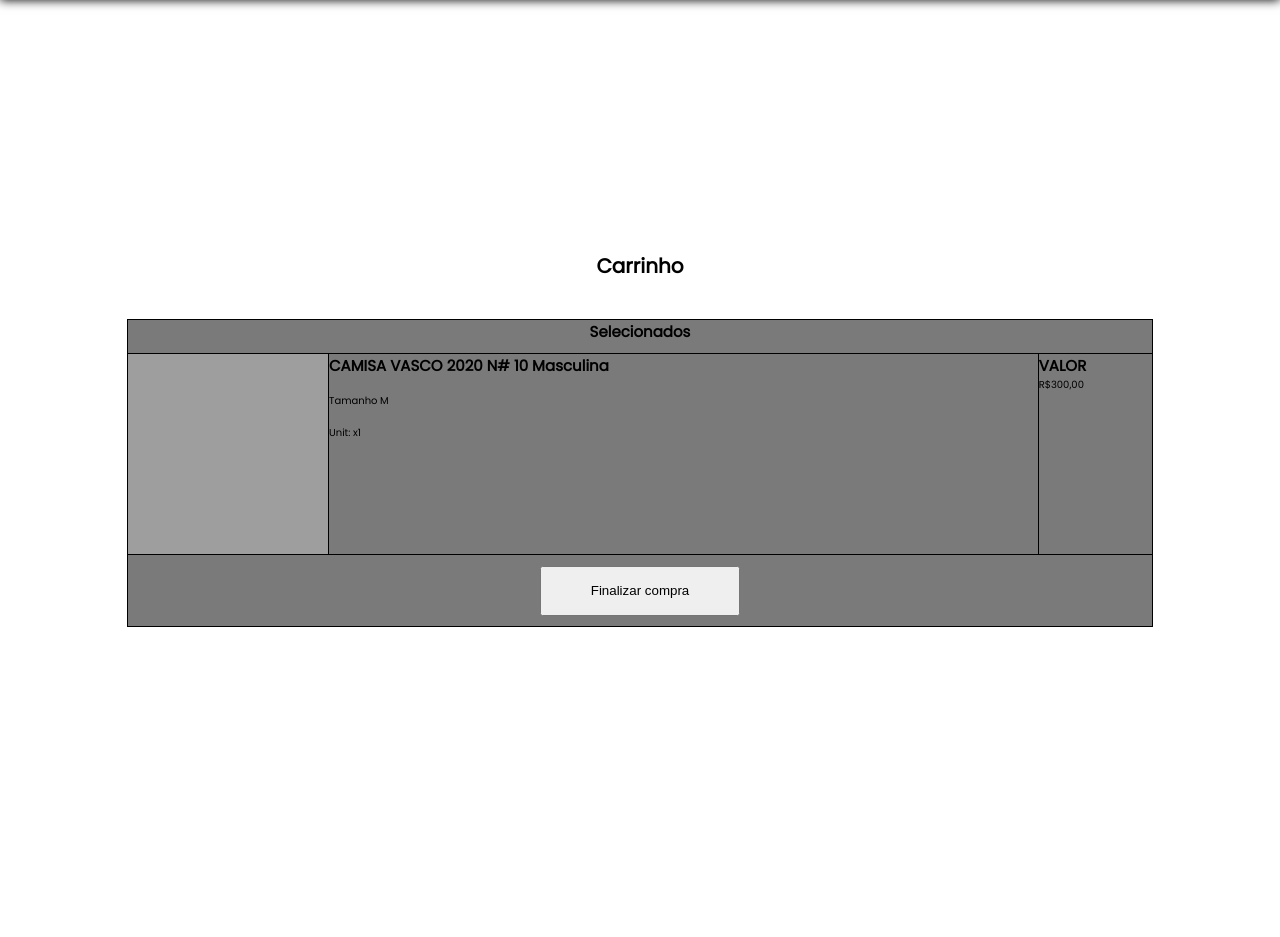
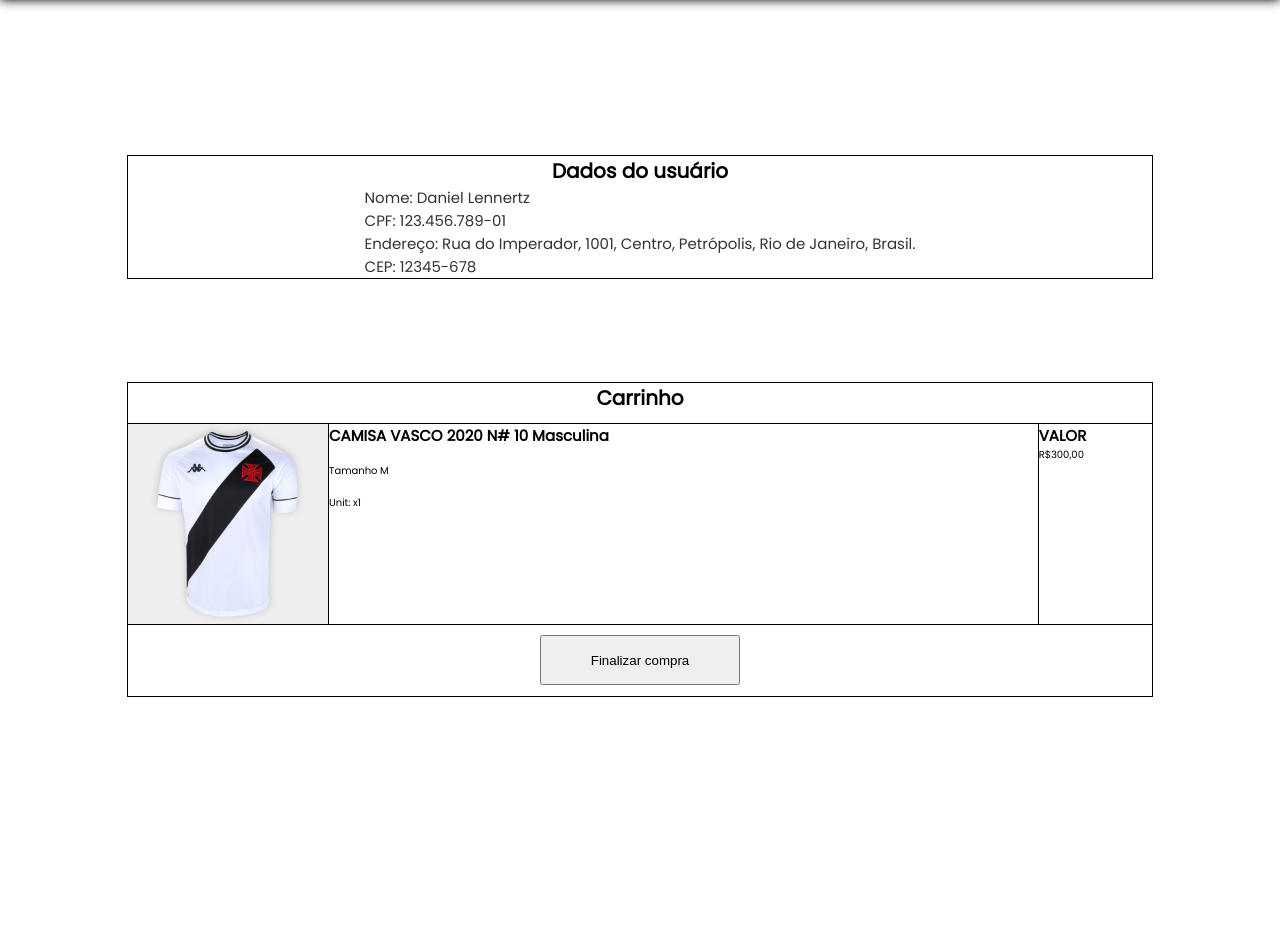
Before and after one commit to DLennertz/htmlecommerce, a PHP site: page /meuCarrinho.html in a window 1280 px wide. Shown: the part 139-1076 px from the top of the page. Run offline with PHP 8.4, Linux system fonts and the light colour scheme; grey boxes are pictures that could not be loaded.

Commit message:
Melhora no carrinho

```diff
--- a/css/stylesCarrinho.css
+++ b/css/stylesCarrinho.css
@@ -1,3 +1,16 @@
+#divPerfil{
+    width: 80%;
+    height: 80%;
+    margin-top: 3%;
+    display: flex;
+    flex-direction: column;
+
+    align-content: center;
+    align-items: center;
+
+    border: 1px solid black;
+}
+
 #divCarrinho {
 
     width: 100%;
@@ -10,13 +23,11 @@
     align-items: center;
     align-content: center;
 
-
 }
 
 #divProdutos {
     width: 80%;
     height: 80%;
-    background: rgb(122, 122, 122);
     margin-top: 3%;
     display: flex;
     flex-direction: column;
@@ -73,7 +84,6 @@
 
 #unit {
     position: relative;
-
     bottom: 0%;
 
 }
--- a/meuCarrinho.html
+++ b/meuCarrinho.html
@@ -30,18 +30,26 @@
         </header>
 
         <div id="container">
+            <div id="divPerfil">
+                <h1 style="text-align: center; font-size: 200%;">Dados do usuário</h1>
+                <ul style="font-size: 150%;">
+                    <li>Nome: Daniel Lennertz</li>
+                    <li>CPF: 123.456.789-01</li>
+                    <li>Endereço: Rua do Imperador, 1001, Centro, Petrópolis, Rio de Janeiro, Brasil.</li>
+                    <li>CEP: 12345-678</li>
+                </ul>
+
+            </div>
 
             <div id="divCarrinho">
 
-                <h1 style="text-align: center;">Carrinho</h1>
-
                 <div id="divProdutos">
 
-                    <h2 >Selecionados</h2>
+                    <h2 style="font-size: 200%;">Carrinho</h2>
 
                     <div id="produtoSelecionado">
                         <div id="divImagemCamisa">
-                                <img src="./imagens/VascoMasc.jpg" alt="camisaVasco">
+                                <img src="./imagens/vasco/masculina/VascoMasc1.jpg" alt="camisaVasco">
                         </div>
 
                         <div id="infosProduto">
@@ -49,7 +57,7 @@
                             <br>
                             <p>Tamanho M</p>
                             <br>
-                            <p id="unit">Unit: x1</p>
+                            <p id="unit"> Unit: x1</p>
 
                         </div>
 
```
Also changed, not shown: perfil.html (+3 -15 lines).
